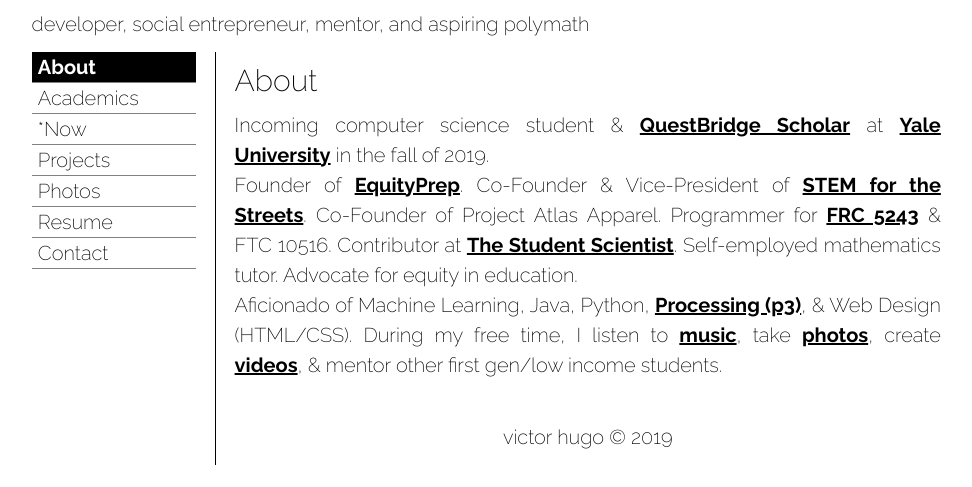
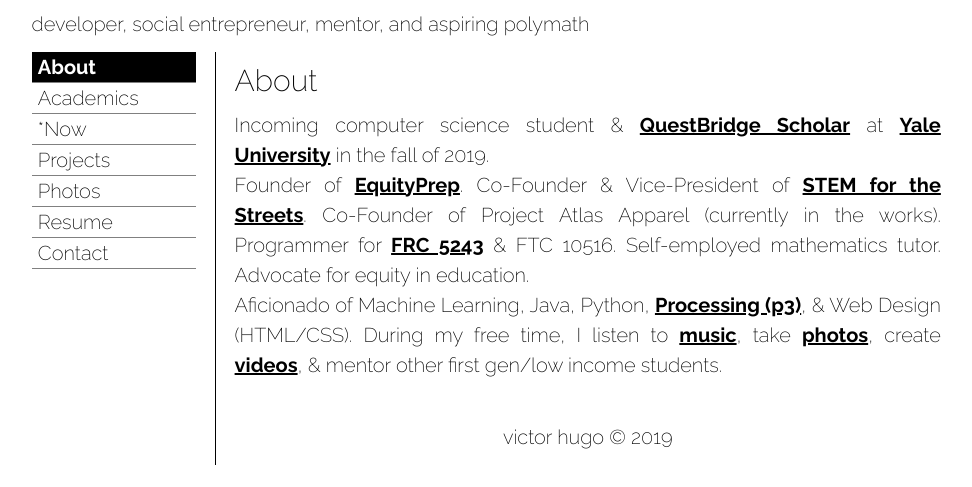
Before and after one commit to victor-hugo-dc/portfolio, a plain HTML site: page index.html in a window 1280 px wide. Shown: the part 161-648 px from the top of the page, without its empty margins (122-1094 px from the left). Drawn offline with Linux system fonts and the light colour scheme; a script that the page names is missing.

Commit message:
Update index.html

```diff
--- a/index.html
+++ b/index.html
@@ -59,7 +59,7 @@
         <div class="projects-project active" id="project-about" style="text-align:justify;max-width:565px;">
             <h4>About</h4>
             <p>Incoming computer science student & <a href="https://www.questbridge.org/scholars" target="_blank">QuestBridge Scholar</a> at <a href="https://www.yale.edu/" target="_blank">Yale University</a> in the fall of 2019.<br/>
-  						Founder of <a href="http://equityprep.tk/" target="_blank">EquityPrep</a>. Co-Founder & Vice-President of <a href="https://stemforthestreets.org" target="_blank">STEM for the Streets</a>. Co-Founder of Project Atlas Apparel. Programmer for <a href="http://www.centrevillerobotics.net/" target="_blank">FRC 5243</a> & FTC 10516. Contributor at <a href="https://thestudentscientist.org/" target="_blank">The Student Scientist</a>. Self-employed mathematics tutor. Advocate for equity in education.<br />Aficionado of Machine Learning, Java, Python, <a href="https://www.openprocessing.org/user/156610#" target="_blank">Processing (p3)</a>, & Web Design (HTML/CSS). During my free time, I listen to <a href="https://open.spotify.com/user/viducco" target="_blank">music</a>, take <a onclick="showProject(&#39;boids&#39;)">photos</a>, create <a href="https://www.youtube.com/channel/UC8Dg25ql8gYW4IS-26KbQkw" target="_blank">videos</a>, & mentor other first gen/low income students.
+  						Founder of <a href="http://equityprep.tk/" target="_blank">EquityPrep</a>. Co-Founder & Vice-President of <a href="https://stemforthestreets.org" target="_blank">STEM for the Streets</a>. Co-Founder of Project Atlas Apparel (currently in the works). Programmer for <a href="http://www.centrevillerobotics.net/" target="_blank">FRC 5243</a> & FTC 10516. <!--Contributor at <a href="https://thestudentscientist.org/" target="_blank">The Student Scientist</a>.--> Self-employed mathematics tutor. Advocate for equity in education.<br />Aficionado of Machine Learning, Java, Python, <a href="https://www.openprocessing.org/user/156610#" target="_blank">Processing (p3)</a>, & Web Design (HTML/CSS). During my free time, I listen to <a href="https://open.spotify.com/user/viducco" target="_blank">music</a>, take <a onclick="showProject(&#39;boids&#39;)">photos</a>, create <a href="https://www.youtube.com/channel/UC8Dg25ql8gYW4IS-26KbQkw" target="_blank">videos</a>, & mentor other first gen/low income students.
   					</p>
             <p style="text-align:center;"><br/>victor hugo&nbsp;&copy; 2019</p>
         </div>
```
